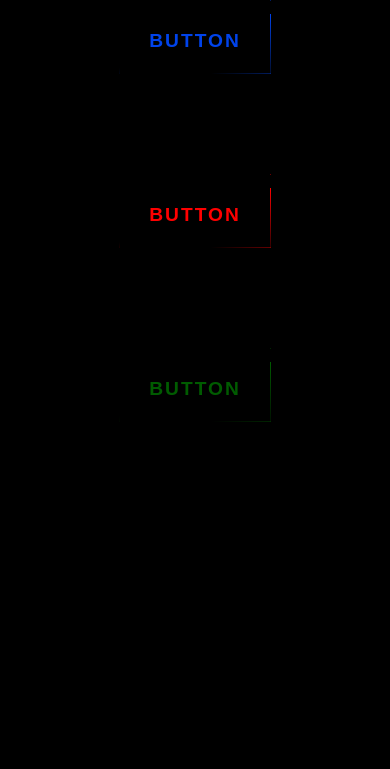
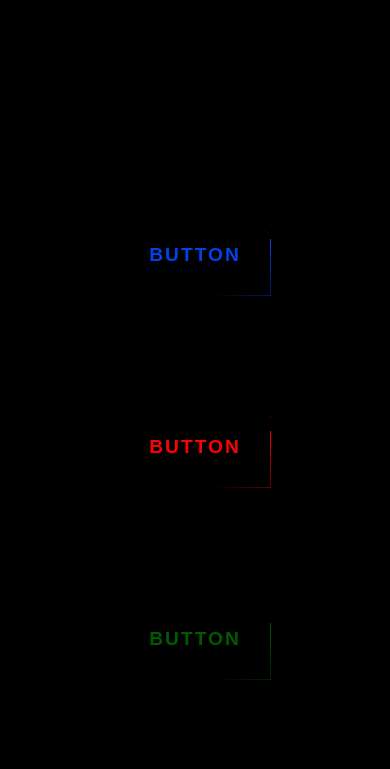
Before and after one commit to Vigneshkalvium/Button-designs, a plain HTML site: page index.html in a window 390 px wide. Drawn offline with Linux system fonts and the light colour scheme.

Commit message:
2ndcommit

```diff
--- a/style.css
+++ b/style.css
@@ -128,11 +128,12 @@ a span:nth-child(4){
         flex-direction: column;
         justify-content: center;
         align-items: center;
-        height: 50vh;
+        margin-top: 10px;
     }
     *{
         background-color: black;
         position: relative;
+        margin-top: 10px;
     }
     a
 {
```
